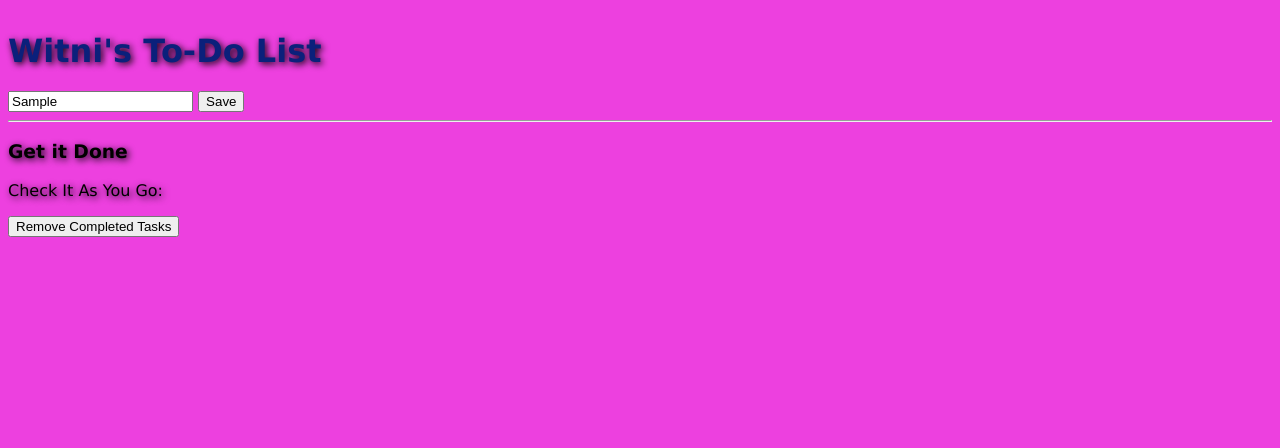
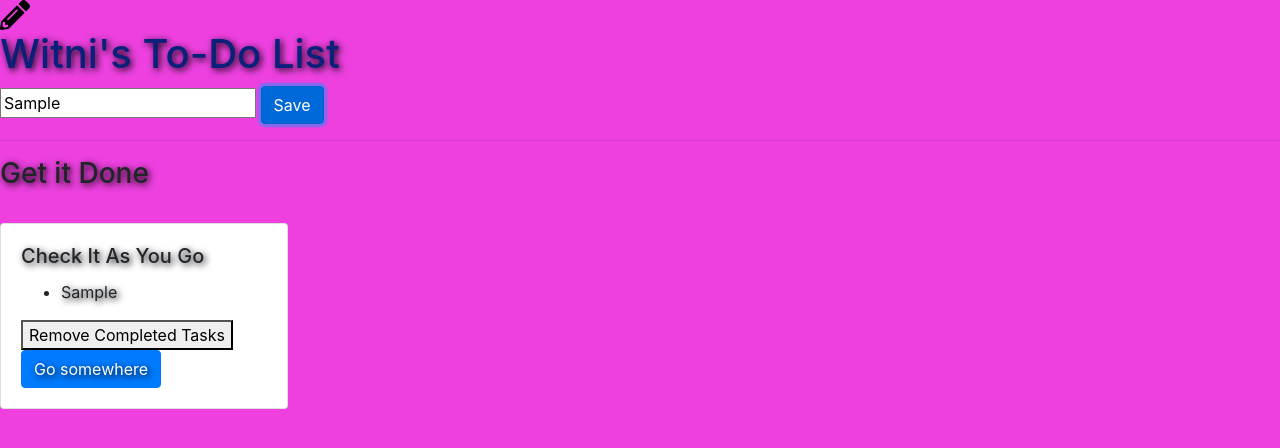
Before and after one commit to mothershipwit/todolist, a plain HTML site: page index.html in a window 1280 px wide. Both pictures are taken after typing "Sample" into the empty fields and a click on the button "Save". Drawn offline with nearby package versions, Linux system fonts and the light colour scheme.

Commit message:
second commit

```diff
--- a/index.html
+++ b/index.html
@@ -2,26 +2,38 @@
 <html>
     <head>
         <title>To-do List</title>
+        <img src="svg/pencil.svg"  width="30" height="30" />
         <link href="stylesheet.css" rel="stylesheet">
+        <link rel="stylesheet" href="https://stackpath.bootstrapcdn.com/bootstrap/4.5.0/css/bootstrap.min.css" integrity="sha384-9aIt2nRpC12Uk9gS9baDl411NQApFmC26EwAOH8WgZl5MYYxFfc+NcPb1dKGj7Sk" crossorigin="anonymous">
         <meta name="viewport" content="width=device-width, initial-scale=1">
-        <script src="script.js"></script>
+
  </head>
- <body>
+
     <body style="background-color:rgb(237,64,223);">
         <h1 style="color:rgb(11, 32, 123);">Witni's To-Do List</h1>
 
- <input type="text" name="new" id="new" placeholder="What Needs Done">
- <button type="button" onClick="addNew();">Save</button>
+ <input type="text" name="new" id="task-name" placeholder="What Needs Done">
+ <button type="button" onclick="addNew()" class="btn btn-primary">Save</button>
 <hr>
 
-<h3 style="color:rgb(39, 212, 243);"></h3>
+<h3 style="color:rgb(39, 212, 243)"></h3>
 <h3>Get it Done</h3>
 
- <p>Check It As You Go:
+
 <br />
-<ul id="tasks">
-   </ul>
-    <button type="button" onClick="clearAll();">Remove Completed Tasks</button>
-</p>
+<div class="card" style="width: 18rem;">
+    <div class="card-body">
+      <h5 class="card-title">Check It As You Go</h5>
+      <ul id="task-list"></ul>
+     <button type="button" onClick="clearAll();">Remove Completed Tasks</button>
+       <a href="#" class="btn btn-primary">Go somewhere</a>
+       <i class="fa fa-strikethrough" aria-hidden="true"></i>
+    </div>
+
+
+
+
+<script src="script1.js" type="text/javascript"></script>
+
  </body>
  </html>
--- /dev/null
+++ b/script1.js
@@ -0,0 +1,11 @@
+function addNew(){
+    var li= document.createElement("li");
+    var inputValue = document.getElementById("task-name").value;
+    var list = document.querySelector('ul');
+    li.append(inputValue);
+    console.log(inputValue);
+
+    document.getElementById("task-list").append(li);
+
+
+}
```
Also changed, not shown: svg/pencil.svg (added), 1 other file.
